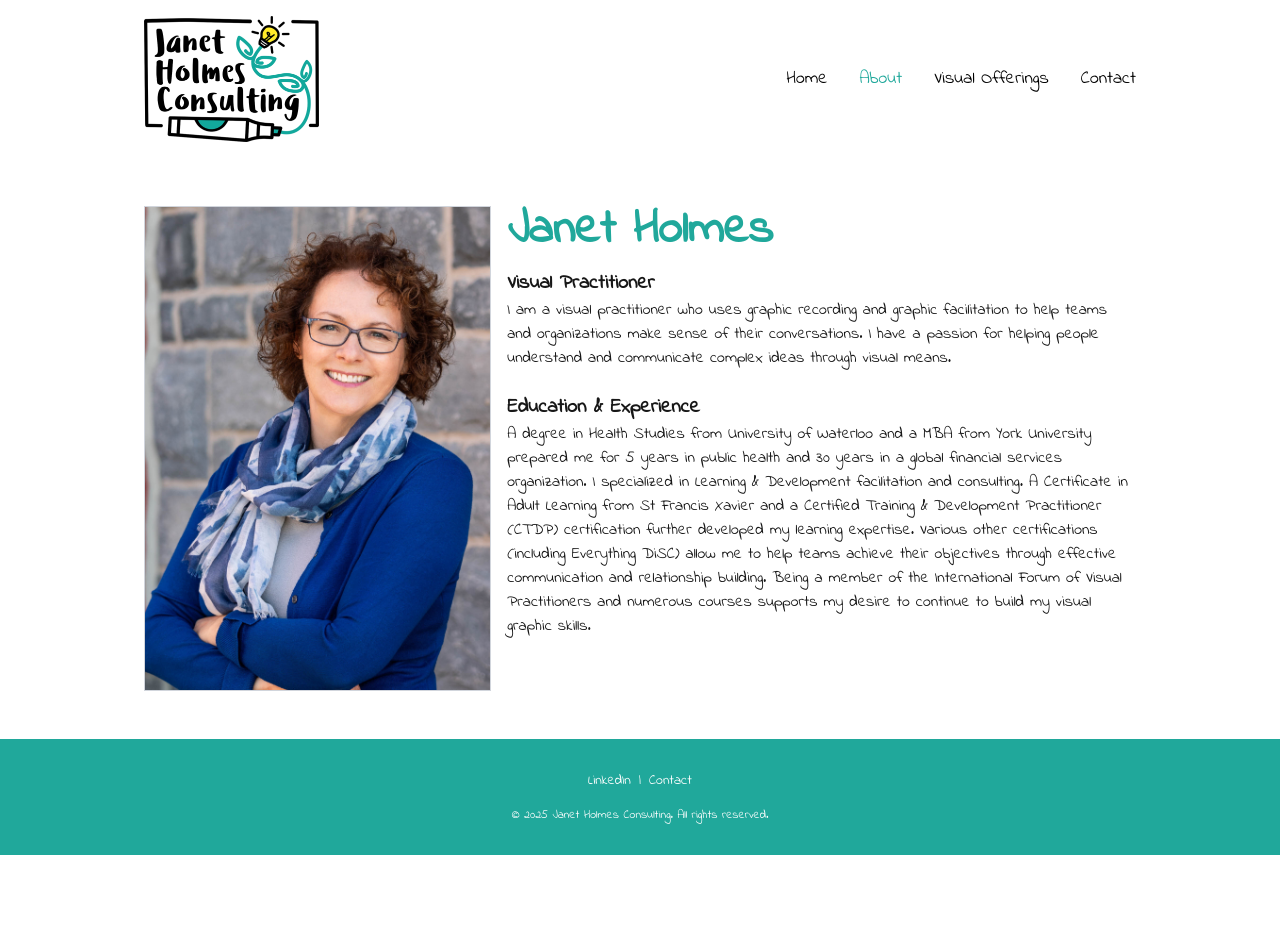
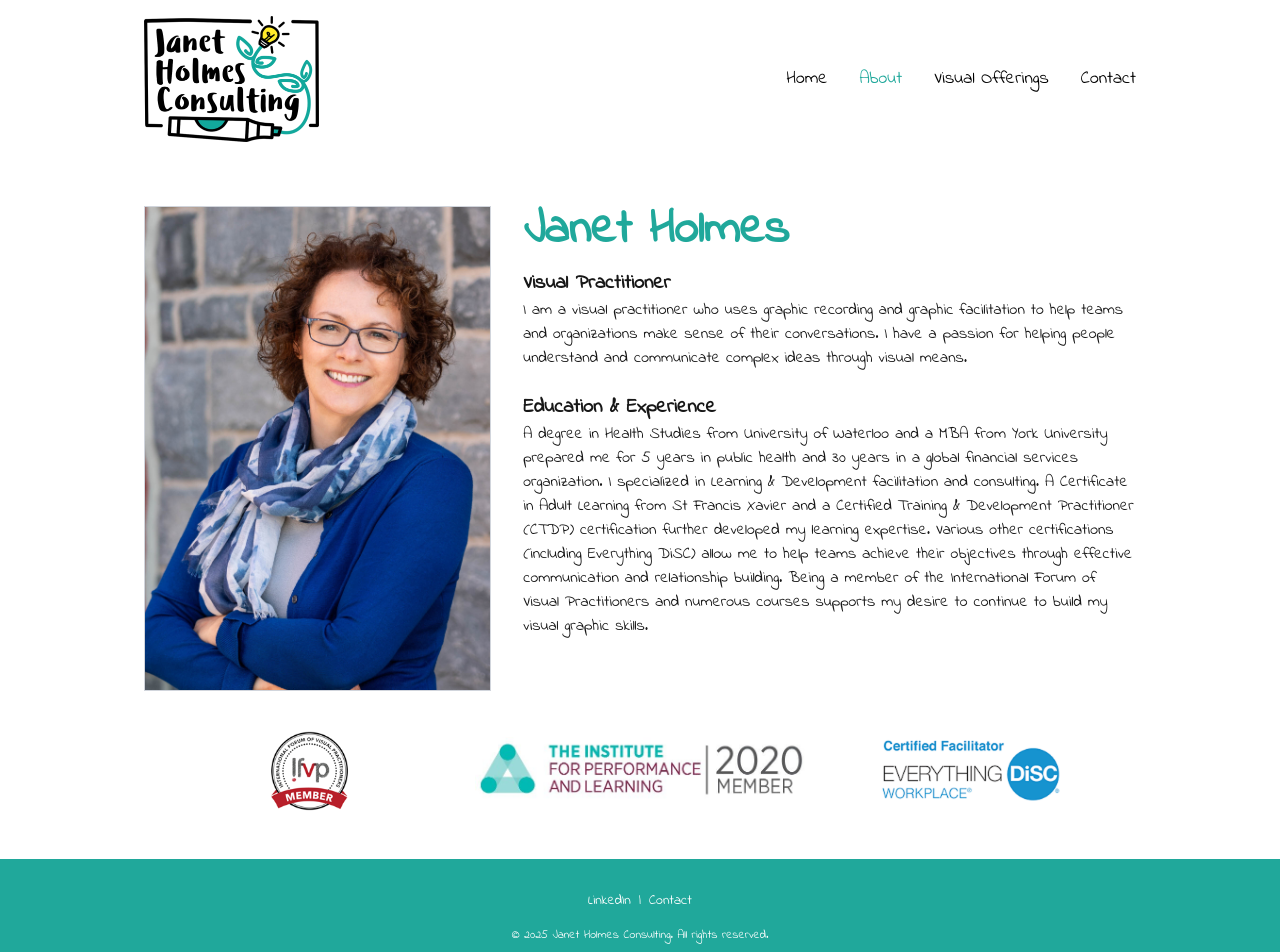
Before and after one commit to c-holmes/jhc-static-site, a Next.js app: page /about in a window 1280 px wide. Shown: the top 952 px of the page. Before the commit the page ends 855 px from the top, so only its background shows below. Built offline with nearby package versions, Linux system fonts and the light colour scheme.

Commit message:
about page updates

```diff
--- a/src/app/about/page.tsx
+++ b/src/app/about/page.tsx
@@ -3,17 +3,26 @@ import Image from "next/image";
 export default function About() {
   return (
     <div className="py-8">
-      <div className="grid grid-cols-1 md:grid-cols-[35%_1fr] gap-4">
+      <div className="grid grid-cols-1 md:grid-cols-[35%_1fr] gap-8">
         <Image
-          className="border-gray-300 border"
+          className="border-gray-300 border hidden md:block"
           src="/janet-holmes.jpg"
+          alt="Janet Holmes"
+          height={500}
+          width={500}
+        />
+        <Image
+          className="border-gray-300 border rounded-full md:hidden max-w-[200px] mx-auto"
+          src="/janet-holmes-mobile.jpg"
           alt="Janet Holmes"
           height={500}
           width={500}
         />
         <div>
           <div>
-            <h1 className="text-5xl font-bold mb-4 text-jhcteal-100">Janet Holmes</h1>
+            <h1 className="text-5xl font-bold mb-4 text-jhcteal-100">
+              Janet Holmes
+            </h1>
             <h2 className="text-xl font-bold">Visual Practitioner</h2>
             <p>
               I am a visual practitioner who uses graphic recording and graphic
@@ -25,21 +34,53 @@ export default function About() {
           <div>
             <h2 className="text-xl font-bold mt-6">Education & Experience</h2>
             <p>
-              A degree in Health Studies from University of Waterloo and a MBA from
-              York University prepared me for 5 years in public health and 30 years
-              in a global financial services organization. I specialized in Learning
-              & Development facilitation and consulting. A Certificate in Adult
-              Learning from St Francis Xavier and a Certified Training & Development
-              Practitioner (CTDP) certification further developed my learning
-              expertise. Various other certifications (including Everything DiSC)
-              allow me to help teams achieve their objectives through effective
-              communication and relationship building. Being a member of the
-              International Forum of Visual Practitioners and numerous courses
-              supports my desire to continue to build my visual graphic skills.
+              A degree in Health Studies from University of Waterloo and a MBA
+              from York University prepared me for 5 years in public health and
+              30 years in a global financial services organization. I
+              specialized in Learning & Development facilitation and consulting.
+              A Certificate in Adult Learning from St Francis Xavier and a
+              Certified Training & Development Practitioner (CTDP) certification
+              further developed my learning expertise. Various other
+              certifications (including Everything DiSC) allow me to help teams
+              achieve their objectives through effective communication and
+              relationship building. Being a member of the International Forum
+              of Visual Practitioners and numerous courses supports my desire to
+              continue to build my visual graphic skills.
             </p>
           </div>
         </div>
       </div>
+      <div>
+        <ul className="flex flex-col md:flex-row justify-around items-center w-full mt-8">
+          <li className="my-2 md:mb-0">
+            <Image
+              className="h-20 object-contain"
+              src="/ifvp-member-badge.png"
+              alt="ifvp member badge"
+              height={500}
+              width={500}
+            />
+          </li>
+          <li className="my-2 md:mb-0">
+            <Image
+              className="h-20 object-contain"
+              src="/i4pl+member-logo-2020-eng.jpg"
+              alt="i4pl member logo"
+              height={500}
+              width={500}
+            />
+          </li>
+          <li className="my-2 md:mb-0">
+            <Image
+              className="h-18 object-contain"
+              src="/disc-certified-facilitator.png"
+              alt="disc certified facilitator"
+              height={500}
+              width={500}
+            />
+          </li>
+        </ul>
+      </div>
     </div>
   );
 }
```
Also changed, not shown: public/disc-certified-facilitator.png, 1 other file (tests, documents, lock files or other folders).
